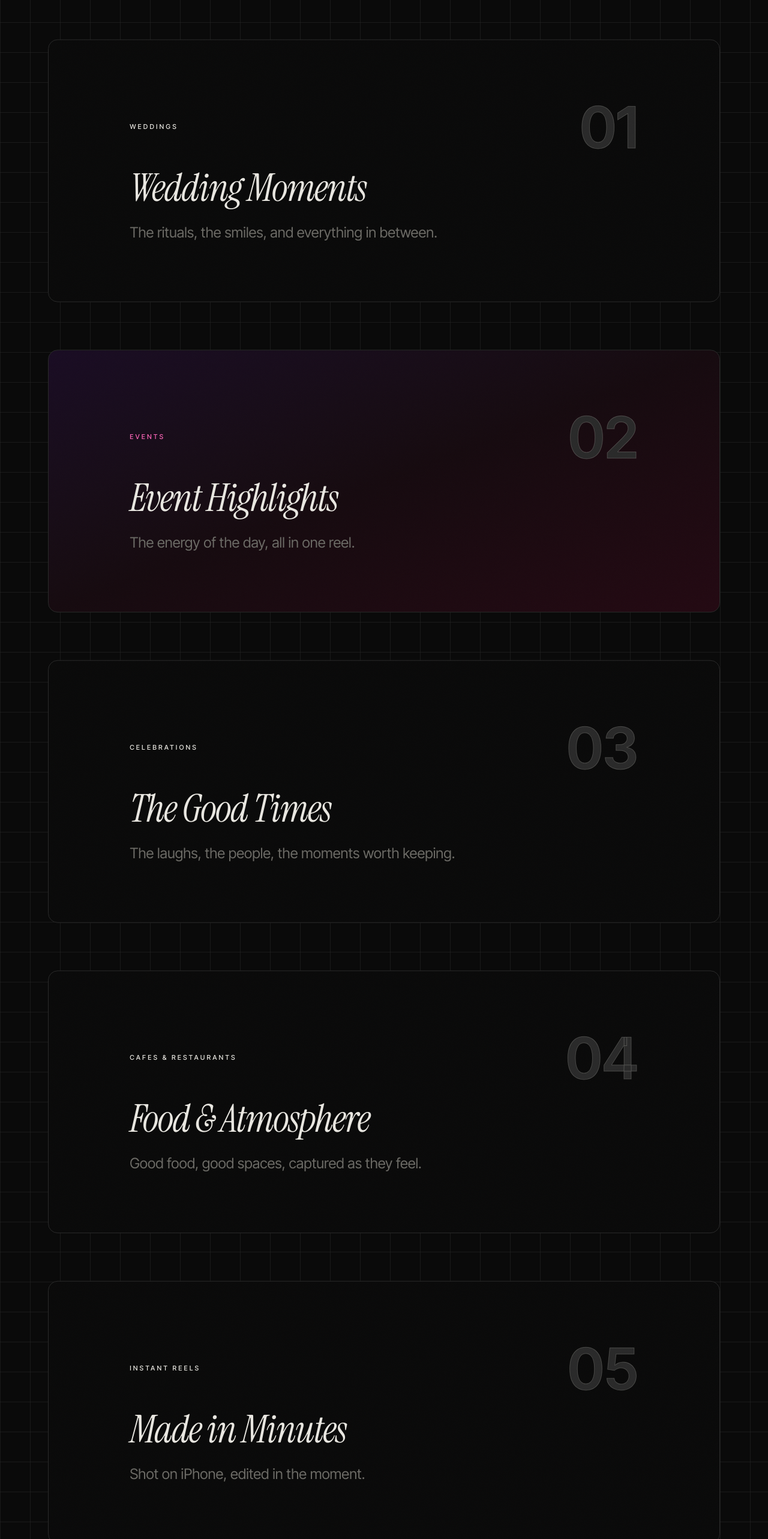
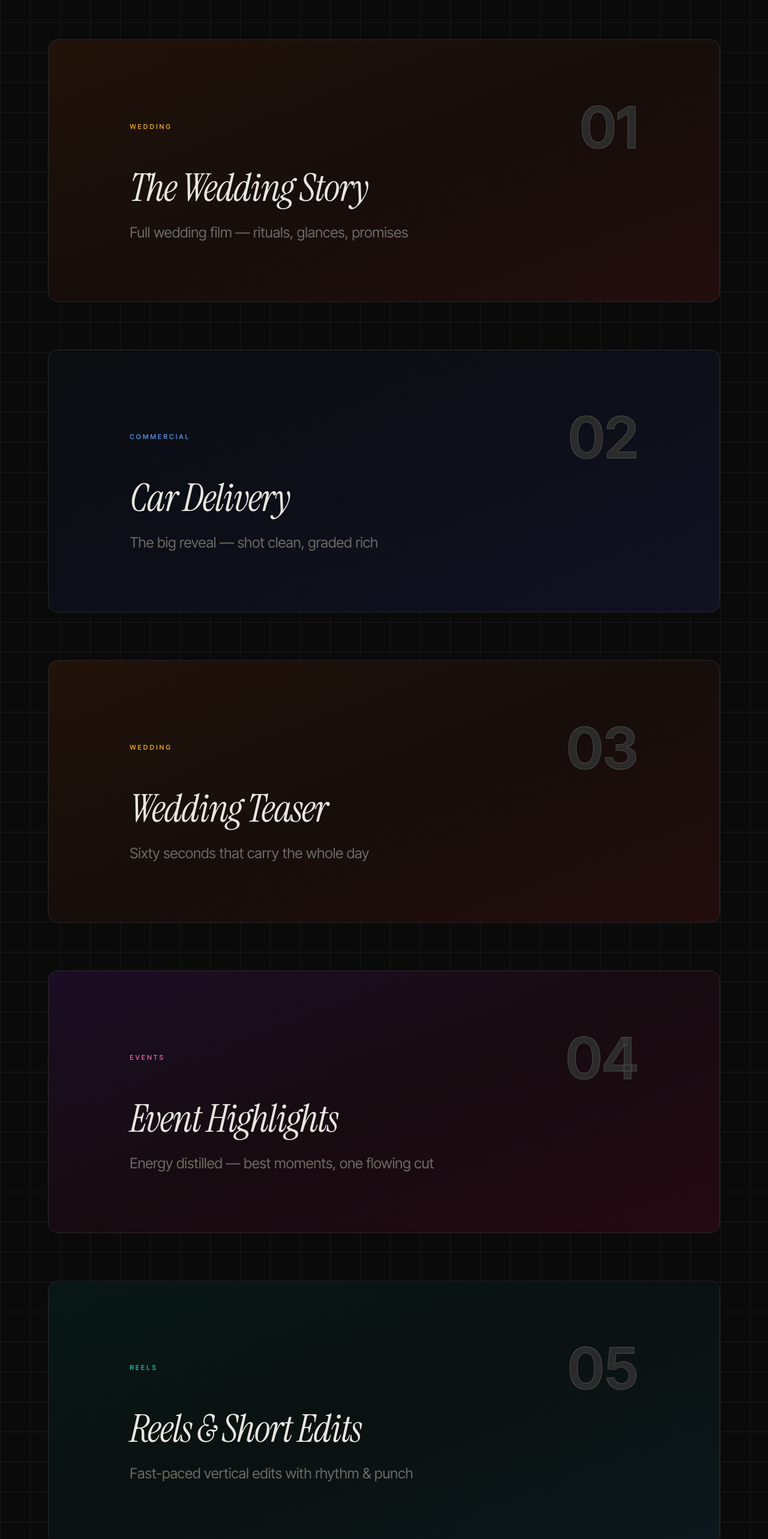
Before and after one commit to Abhinavporika/Srija_Portfolio-, a React (Vite) app: page / in a window 1280 px wide. Shown: the part 1963-4529 px from the top of the page at 60% size. Built offline with nearby package versions, Linux system fonts and the light colour scheme; no server answers.

Commit message:
Update loading screen branding to Memento

```diff
--- a/src/data/projects.ts
+++ b/src/data/projects.ts
@@ -1,68 +1,46 @@
 export interface Project {
   /** Two-digit index used across the UI, e.g. "01" */
   id: string
-
   title: string
-
   tagline: string
-
-  category:
-    | 'Weddings'
-    | 'Commercial'
-    | 'Events'
-    | 'Showreel'
-    | 'Celebrations'
-    | 'Cafes & Restaurants'
-    | 'Instant Reels'
+  category: 'Wedding' | 'Commercial' | 'Events' | 'Reels' | 'Showreel'
 }
 
 export const projects: Project[] = [
   {
     id: '01',
-    title: 'Wedding Moments',
-    tagline: 'The rituals, the smiles, and everything in between.',
-    category: 'Weddings',
+    title: 'The Wedding Story',
+    tagline: 'Full wedding film — rituals, glances, promises',
+    category: 'Wedding',
   },
-
   {
     id: '02',
+    title: 'Car Delivery',
+    tagline: 'The big reveal — shot clean, graded rich',
+    category: 'Commercial',
+  },
+  {
+    id: '03',
+    title: 'Wedding Teaser',
+    tagline: 'Sixty seconds that carry the whole day',
+    category: 'Wedding',
+  },
+  {
+    id: '04',
     title: 'Event Highlights',
-    tagline: 'The energy of the day, all in one reel.',
+    tagline: 'Energy distilled — best moments, one flowing cut',
     category: 'Events',
   },
-
-  {
-    id: '03',
-    title: 'The Good Times',
-    tagline: 'The laughs, the people, the moments worth keeping.',
-    category: 'Celebrations',
-  },
-
-  {
-    id: '04',
-    title: 'Food & Atmosphere',
-    tagline: 'Good food, good spaces, captured as they feel.',
-    category: 'Cafes & Restaurants',
-  },
-
   {
     id: '05',
-    title: 'Made in Minutes',
-    tagline: 'Shot on iPhone, edited in the moment.',
-    category: 'Instant Reels',
+    title: 'Reels & Short Edits',
+    tagline: 'Fast-paced vertical edits with rhythm & punch',
+    category: 'Reels',
   },
-
   {
     id: '06',
-    title: 'Car Delivery',
-    tagline: 'The big reveal, captured as it happened.',
-    category: 'Commercial',
-  },
-
-  {
-    id: '07',
-    title: 'The MEMENTO Reel',
-    tagline: 'A little look at what we do.',
+    title: 'The Showreel',
+    tagline: 'Everything Momento does — shoot, edit, colour, sound',
     category: 'Showreel',
   },
 ]
```
